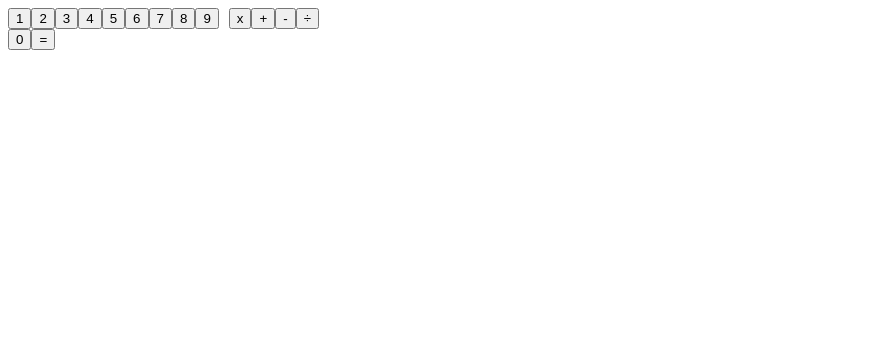
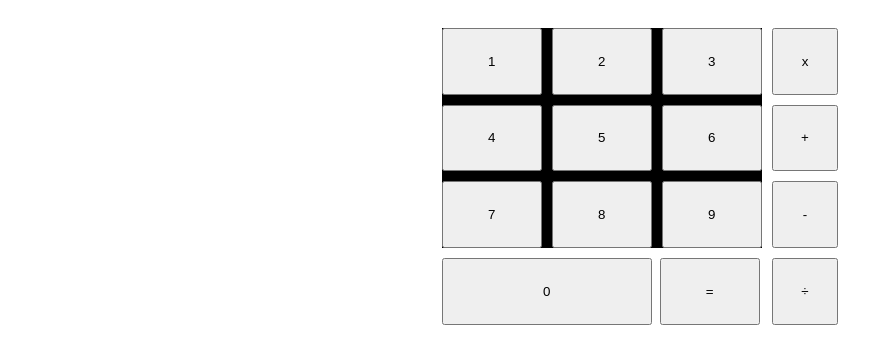
Before and after one commit to KallamSamad/calculator, a plain HTML site: page index.html in a window 1280 px wide. Shown: the whole page, without its empty margins (0-893 px from the left). Drawn offline with Linux system fonts and the light colour scheme.

Commit message:
styled the button layout to give the calculator structure

```diff
--- a/style.css
+++ b/style.css
@@ -1,11 +1,56 @@
 .buttonCont{
     display: flex;
-    flex-wrap: wrap;
     flex-direction: row;
     gap: 10px;
-    width: 500px;
+    align-items: flex-start;
+}
+
+.numberCont{
+    display: flex;
+    flex-wrap: wrap;
+    gap: 10px;
+    width: 320px;
+    background-color: black;
 
 }
 .numberBtns{
-    flex: 0 0 150px;
+    flex: 0 0 100px;
+    height: 5em;
+
 }
+
+.calc{
+    display: flex;
+    justify-content: center;
+    align-items: center;
+    padding: 20px;
+}
+
+.operatorCont{
+    display: flex;
+    flex-direction: column;
+    gap: 10px;
+}
+
+.operator{
+    height: 5em;
+    width: 5em;
+}
+
+.bottomCont {
+    display: flex;
+    gap: 8px;
+}
+
+.bottomCont .numberBtns {
+    flex: 0 0 210px; /* spans two columns if you want */
+}
+
+.bottomCont .operator {
+    flex: 0 0 100px;
+}
+.numberWrapper {
+    display: flex;
+    flex-direction: column;
+    gap: 10px;
+}
```
